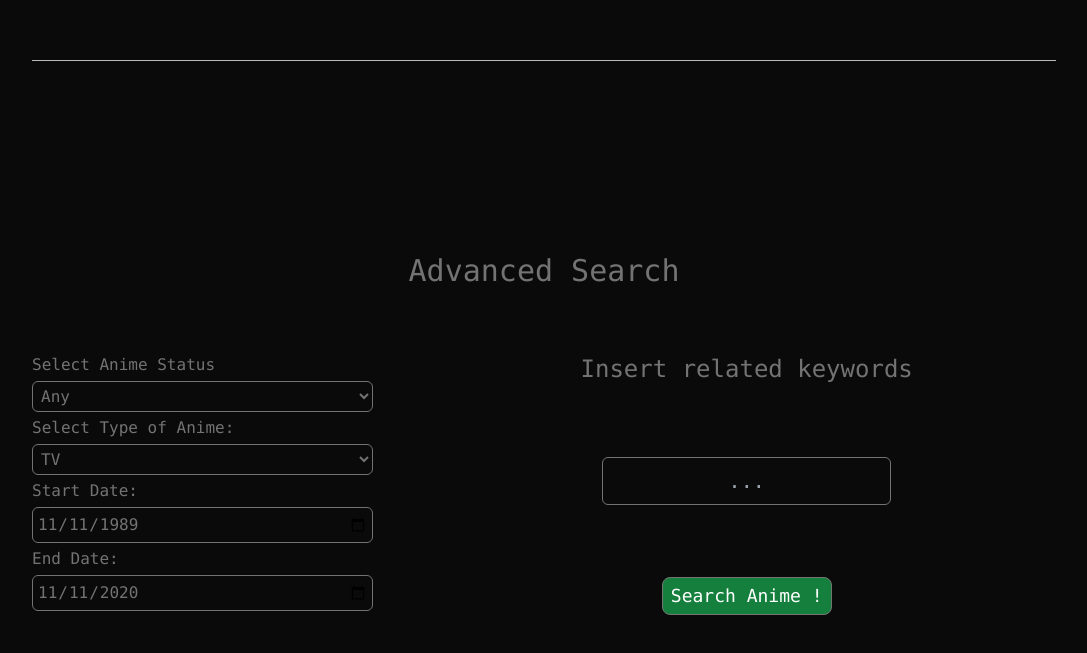
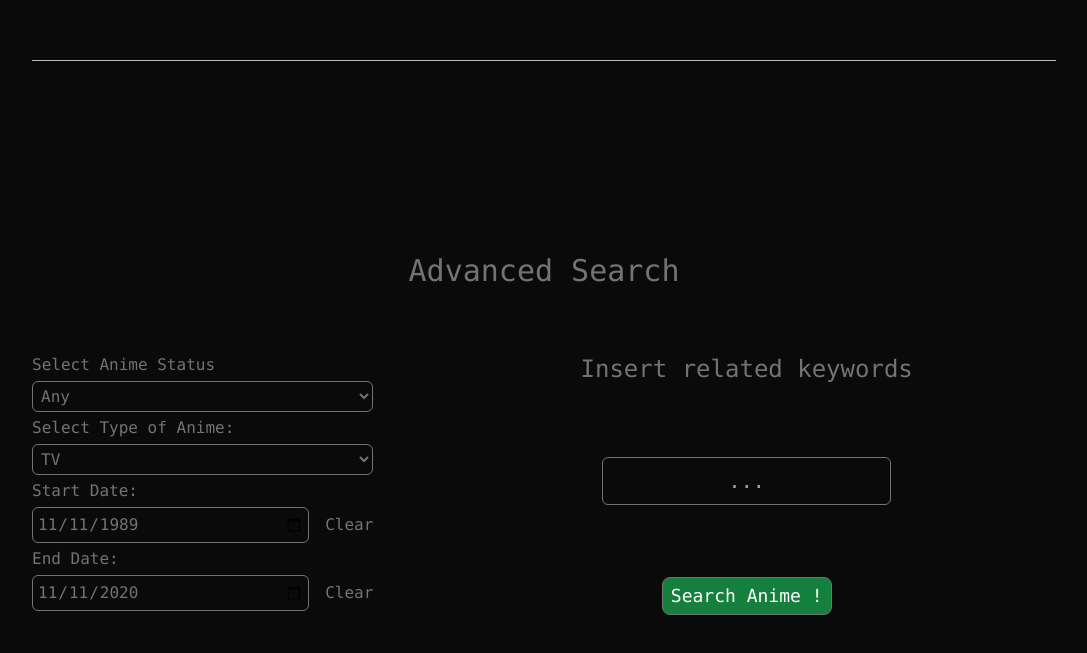
Before and after one commit to Subhavich/anime-search-api, a React (Vite) app in the folder mal-queries/: page / in a window 1280 px wide. Shown: the part 824-1477 px from the top of the page, without its empty margins (96-1183 px from the left). Built offline with nearby package versions, Linux system fonts and the light colour scheme; no server answers.

Commit message:
add clear input button

```diff
--- a/mal-queries/src/components/Search.tsx
+++ b/mal-queries/src/components/Search.tsx
@@ -115,24 +115,44 @@ const SearchBar = () => {
 
           <div className="flex flex-col">
             <label htmlFor="start-date">Start Date:</label>
+            <div className="flex justify-around gap-4">
               <input
                 type="date"
                 id="start-date"
                 ref={startRef}
                 defaultValue="1989-11-11"
-              className=" p-1 my-1 bg-transparent border border-neutral-500 rounded-md"
+                className="w-full p-1 my-1 bg-transparent border border-neutral-500 rounded-md"
               />
+              <button
+                className=""
+                onClick={() => {
+                  startRef.current.value = undefined;
+                }}
+              >
+                Clear
+              </button>
+            </div>
           </div>
 
           <div className="flex flex-col">
             <label htmlFor="end-date">End Date:</label>
+            <div className="flex justify-around gap-4">
               <input
                 type="date"
                 id="end-date"
                 ref={endRef}
                 defaultValue="2020-11-11"
-              className=" p-1 my-1 bg-transparent border border-neutral-500 rounded-md"
+                className="w-full p-1 my-1 bg-transparent border border-neutral-500 rounded-md"
               />
+              <button
+                className=""
+                onClick={() => {
+                  endRef.current.value = undefined;
+                }}
+              >
+                Clear
+              </button>
+            </div>
           </div>
 
           <div className="flex flex-col"></div>
```
Lines whose indentation alone changed are shown as unchanged.
